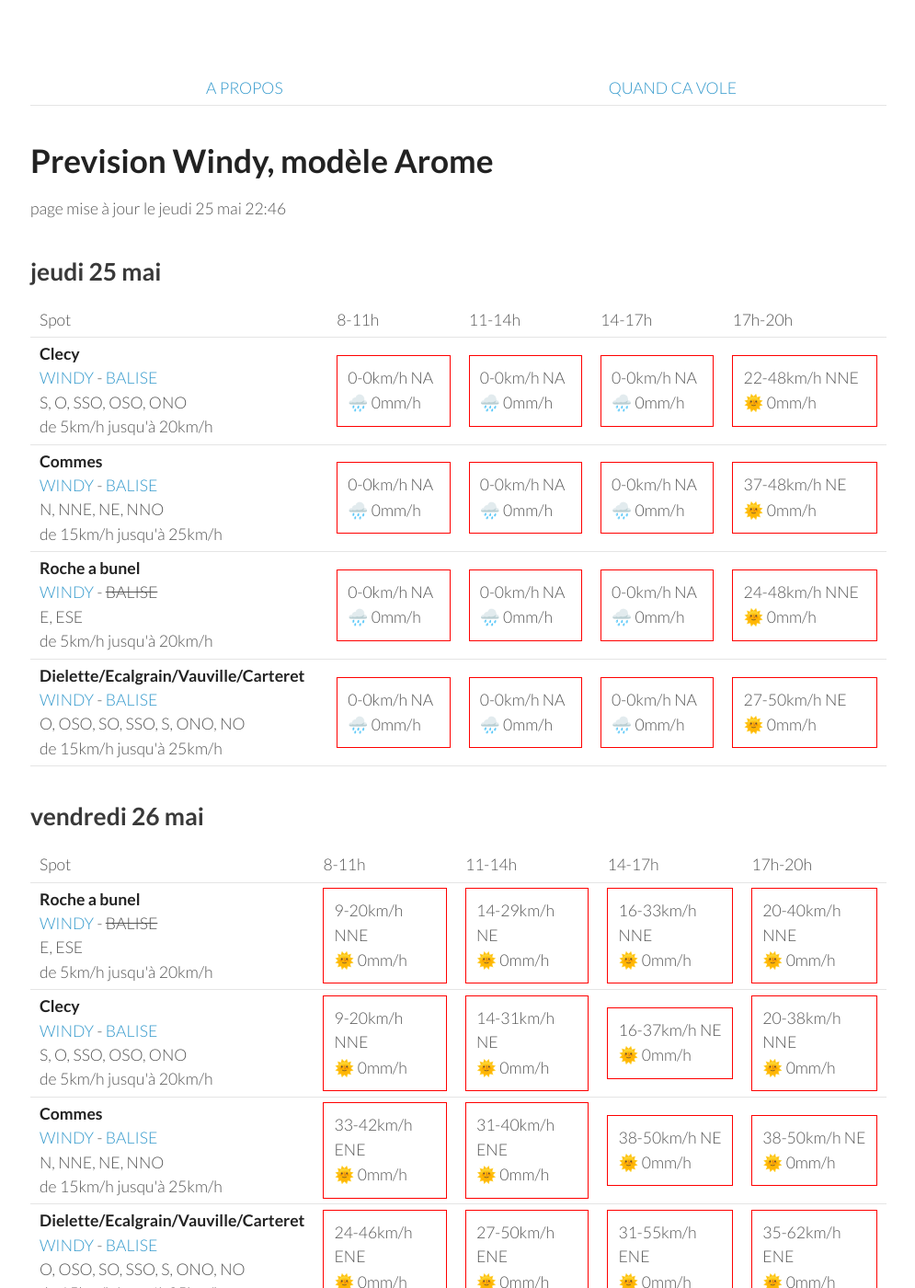
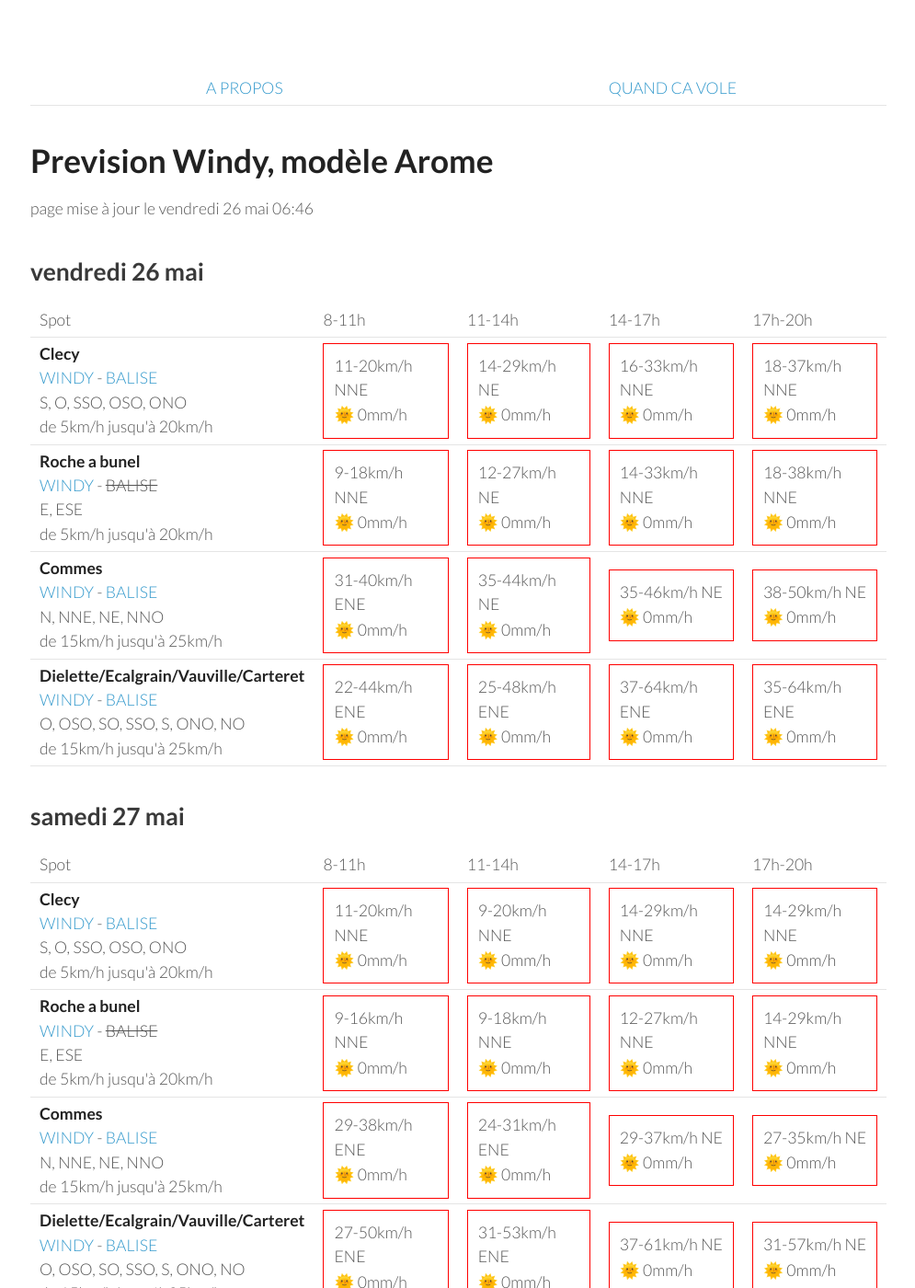
Before and after one commit to parapente-dans-le-nord/parapente-dans-le-nord.github.io, a Jekyll site: the page built from normandie.markdown, in a window 1280 px wide and 1400 px high. Shown: the whole window at 92% size, without its empty margins (25-1020 px from the left). Built offline with Jekyll 4.4.1, drawn with Linux system fonts in a browser that asks for light colours; some of the changed text lies outside the part shown.

Commit message:
update index.markdown

```diff
--- a/normandie.markdown
+++ b/normandie.markdown
@@ -7,9 +7,9 @@ title:  "Tous les spots"
 {: .links}
 
 # Prevision Windy, modèle Arome
-page mise à jour le jeudi 25 mai 22:46
+page mise à jour le vendredi 26 mai 06:46
 
-## jeudi 25 mai
+## vendredi 26 mai
 
 {::nomarkdown}
 <table>
@@ -24,81 +24,29 @@ page mise à jour le jeudi 25 mai 22:46
 <tr>
         <td><strong>Clecy</strong><br><a href="https://windy.com/48.929/-0.470?48.516,-0.470,8">WINDY</a> - <span class=""><a href="http://www.balisemeteo.com/balise.php?idBalise=122">BALISE</a> </span><br> <span class="vent-favorable">S, O, SSO, OSO, ONO</span><br><span class="force-vent">de 5km/h jusqu'à 20km/h</span> </td>
 
-            <td><div class="not-flyable"><p>0-0km/h NA</p><p>🌧️ 0mm/h</p></div></td>
-            <td><div class="not-flyable"><p>0-0km/h NA</p><p>🌧️ 0mm/h</p></div></td>
-            <td><div class="not-flyable"><p>0-0km/h NA</p><p>🌧️ 0mm/h</p></div></td>
-            <td><div class="not-flyable"><p>22-48km/h NNE</p><p>🌞 0mm/h</p></div></td>
+            <td><div class="not-flyable"><p>11-20km/h NNE</p><p>🌞 0mm/h</p></div></td>
+            <td><div class="not-flyable"><p>14-29km/h NE</p><p>🌞 0mm/h</p></div></td>
+            <td><div class="not-flyable"><p>16-33km/h NNE</p><p>🌞 0mm/h</p></div></td>
+            <td><div class="not-flyable"><p>18-37km/h NNE</p><p>🌞 0mm/h</p></div></td>
 
-    </tr>
-<tr>
-        <td><strong>Commes</strong><br><a href="https://windy.com/49.346/-0.726?48.936,-0.726,8">WINDY</a> - <span class=""><a href="http://www.balisemeteo.com/balise.php?idBalise=158">BALISE</a> </span><br> <span class="vent-favorable">N, NNE, NE, NNO</span><br><span class="force-vent">de 15km/h jusqu'à 25km/h</span> </td>
-
-            <td><div class="not-flyable"><p>0-0km/h NA</p><p>🌧️ 0mm/h</p></div></td>
-            <td><div class="not-flyable"><p>0-0km/h NA</p><p>🌧️ 0mm/h</p></div></td>
-            <td><div class="not-flyable"><p>0-0km/h NA</p><p>🌧️ 0mm/h</p></div></td>
-            <td><div class="not-flyable"><p>37-48km/h NE</p><p>🌞 0mm/h</p></div></td>
 
     </tr>
 <tr>
         <td><strong>Roche a bunel</strong><br><a href="https://windy.com/48.993/-0.499?48.580,-0.499,8">WINDY</a> - <span class="no-balise"> BALISE </span><br> <span class="vent-favorable">E, ESE</span><br><span class="force-vent">de 5km/h jusqu'à 20km/h</span> </td>
 
-            <td><div class="not-flyable"><p>0-0km/h NA</p><p>🌧️ 0mm/h</p></div></td>
-            <td><div class="not-flyable"><p>0-0km/h NA</p><p>🌧️ 0mm/h</p></div></td>
-            <td><div class="not-flyable"><p>0-0km/h NA</p><p>🌧️ 0mm/h</p></div></td>
-            <td><div class="not-flyable"><p>24-48km/h NNE</p><p>🌞 0mm/h</p></div></td>
-
-    </tr>
-<tr>
-        <td><strong>Dielette/Ecalgrain/Vauville/Carteret</strong><br><a href="https://windy.com/49.650/-1.856?49.243,-1.856,8">WINDY</a> - <span class=""><a href="http://www.balisemeteo.com/balise.php?idBalise=81">BALISE</a> </span><br> <span class="vent-favorable">O, OSO, SO, SSO, S, ONO, NO</span><br><span class="force-vent">de 15km/h jusqu'à 25km/h</span> </td>
-
-            <td><div class="not-flyable"><p>0-0km/h NA</p><p>🌧️ 0mm/h</p></div></td>
-            <td><div class="not-flyable"><p>0-0km/h NA</p><p>🌧️ 0mm/h</p></div></td>
-            <td><div class="not-flyable"><p>0-0km/h NA</p><p>🌧️ 0mm/h</p></div></td>
-            <td><div class="not-flyable"><p>27-50km/h NE</p><p>🌞 0mm/h</p></div></td>
-
-    </tr>
-
-</tbody>
-</table>
-{:/}
-## vendredi 26 mai
-
-{::nomarkdown}
-<table>
-  <tbody>
-    <tr>
-      <td>Spot</td>
-      <td>8-11h</td>
-      <td>11-14h</td>
-      <td>14-17h</td>
-      <td>17h-20h</td>
-    </tr>
-<tr>
-        <td><strong>Roche a bunel</strong><br><a href="https://windy.com/48.993/-0.499?48.580,-0.499,8">WINDY</a> - <span class="no-balise"> BALISE </span><br> <span class="vent-favorable">E, ESE</span><br><span class="force-vent">de 5km/h jusqu'à 20km/h</span> </td>
-
-            <td><div class="not-flyable"><p>9-20km/h NNE</p><p>🌞 0mm/h</p></div></td>
-            <td><div class="not-flyable"><p>14-29km/h NE</p><p>🌞 0mm/h</p></div></td>
-            <td><div class="not-flyable"><p>16-33km/h NNE</p><p>🌞 0mm/h</p></div></td>
-            <td><div class="not-flyable"><p>20-40km/h NNE</p><p>🌞 0mm/h</p></div></td>
-
-
-    </tr>
-<tr>
-        <td><strong>Clecy</strong><br><a href="https://windy.com/48.929/-0.470?48.516,-0.470,8">WINDY</a> - <span class=""><a href="http://www.balisemeteo.com/balise.php?idBalise=122">BALISE</a> </span><br> <span class="vent-favorable">S, O, SSO, OSO, ONO</span><br><span class="force-vent">de 5km/h jusqu'à 20km/h</span> </td>
-
-            <td><div class="not-flyable"><p>9-20km/h NNE</p><p>🌞 0mm/h</p></div></td>
-            <td><div class="not-flyable"><p>14-31km/h NE</p><p>🌞 0mm/h</p></div></td>
-            <td><div class="not-flyable"><p>16-37km/h NE</p><p>🌞 0mm/h</p></div></td>
-            <td><div class="not-flyable"><p>20-38km/h NNE</p><p>🌞 0mm/h</p></div></td>
+            <td><div class="not-flyable"><p>9-18km/h NNE</p><p>🌞 0mm/h</p></div></td>
+            <td><div class="not-flyable"><p>12-27km/h NE</p><p>🌞 0mm/h</p></div></td>
+            <td><div class="not-flyable"><p>14-33km/h NNE</p><p>🌞 0mm/h</p></div></td>
+            <td><div class="not-flyable"><p>18-38km/h NNE</p><p>🌞 0mm/h</p></div></td>
 
 
     </tr>
 <tr>
         <td><strong>Commes</strong><br><a href="https://windy.com/49.346/-0.726?48.936,-0.726,8">WINDY</a> - <span class=""><a href="http://www.balisemeteo.com/balise.php?idBalise=158">BALISE</a> </span><br> <span class="vent-favorable">N, NNE, NE, NNO</span><br><span class="force-vent">de 15km/h jusqu'à 25km/h</span> </td>
 
-            <td><div class="not-flyable"><p>33-42km/h ENE</p><p>🌞 0mm/h</p></div></td>
             <td><div class="not-flyable"><p>31-40km/h ENE</p><p>🌞 0mm/h</p></div></td>
-            <td><div class="not-flyable"><p>38-50km/h NE</p><p>🌞 0mm/h</p></div></td>
+            <td><div class="not-flyable"><p>35-44km/h NE</p><p>🌞 0mm/h</p></div></td>
+            <td><div class="not-flyable"><p>35-46km/h NE</p><p>🌞 0mm/h</p></div></td>
             <td><div class="not-flyable"><p>38-50km/h NE</p><p>🌞 0mm/h</p></div></td>
 
 
@@ -106,10 +54,10 @@ page mise à jour le jeudi 25 mai 22:46
 <tr>
         <td><strong>Dielette/Ecalgrain/Vauville/Carteret</strong><br><a href="https://windy.com/49.650/-1.856?49.243,-1.856,8">WINDY</a> - <span class=""><a href="http://www.balisemeteo.com/balise.php?idBalise=81">BALISE</a> </span><br> <span class="vent-favorable">O, OSO, SO, SSO, S, ONO, NO</span><br><span class="force-vent">de 15km/h jusqu'à 25km/h</span> </td>
 
-            <td><div class="not-flyable"><p>24-46km/h ENE</p><p>🌞 0mm/h</p></div></td>
-            <td><div class="not-flyable"><p>27-50km/h ENE</p><p>🌞 0mm/h</p></div></td>
-            <td><div class="not-flyable"><p>31-55km/h ENE</p><p>🌞 0mm/h</p></div></td>
-            <td><div class="not-flyable"><p>35-62km/h ENE</p><p>🌞 0mm/h</p></div></td>
+            <td><div class="not-flyable"><p>22-44km/h ENE</p><p>🌞 0mm/h</p></div></td>
+            <td><div class="not-flyable"><p>25-48km/h ENE</p><p>🌞 0mm/h</p></div></td>
+            <td><div class="not-flyable"><p>37-64km/h ENE</p><p>🌞 0mm/h</p></div></td>
+            <td><div class="not-flyable"><p>35-64km/h ENE</p><p>🌞 0mm/h</p></div></td>
 
 
     </tr>
@@ -130,42 +78,42 @@ page mise à jour le jeudi 25 mai 22:46
       <td>17h-20h</td>
     </tr>
 <tr>
-        <td><strong>Commes</strong><br><a href="https://windy.com/49.346/-0.726?48.936,-0.726,8">WINDY</a> - <span class=""><a href="http://www.balisemeteo.com/balise.php?idBalise=158">BALISE</a> </span><br> <span class="vent-favorable">N, NNE, NE, NNO</span><br><span class="force-vent">de 15km/h jusqu'à 25km/h</span> </td>
-
-            <td><div class="not-flyable"><p>27-35km/h ENE</p><p>🌞 0mm/h</p></div></td>
-            <td><div class="not-flyable"><p>20-33km/h NE</p><p>🌞 0mm/h</p></div></td>
-            <td><div class="not-flyable"><p>20-35km/h NE</p><p>🌞 0mm/h</p></div></td>
-            <td><div class="not-flyable"><p>24-38km/h NE</p><p>🌞 0mm/h</p></div></td>
-
-
-    </tr>
-<tr>
         <td><strong>Clecy</strong><br><a href="https://windy.com/48.929/-0.470?48.516,-0.470,8">WINDY</a> - <span class=""><a href="http://www.balisemeteo.com/balise.php?idBalise=122">BALISE</a> </span><br> <span class="vent-favorable">S, O, SSO, OSO, ONO</span><br><span class="force-vent">de 5km/h jusqu'à 20km/h</span> </td>
 
-            <td><div class="not-flyable"><p>9-18km/h NNE</p><p>🌞 0mm/h</p></div></td>
-            <td><div class="not-flyable"><p>11-27km/h NE</p><p>🌞 0mm/h</p></div></td>
-            <td><div class="not-flyable"><p>12-31km/h NE</p><p>🌞 0mm/h</p></div></td>
-            <td><div class="not-flyable"><p>14-35km/h NNE</p><p>🌞 0mm/h</p></div></td>
+            <td><div class="not-flyable"><p>11-20km/h NNE</p><p>🌞 0mm/h</p></div></td>
+            <td><div class="not-flyable"><p>9-20km/h NNE</p><p>🌞 0mm/h</p></div></td>
+            <td><div class="not-flyable"><p>14-29km/h NNE</p><p>🌞 0mm/h</p></div></td>
+            <td><div class="not-flyable"><p>14-29km/h NNE</p><p>🌞 0mm/h</p></div></td>
 
 
     </tr>
 <tr>
         <td><strong>Roche a bunel</strong><br><a href="https://windy.com/48.993/-0.499?48.580,-0.499,8">WINDY</a> - <span class="no-balise"> BALISE </span><br> <span class="vent-favorable">E, ESE</span><br><span class="force-vent">de 5km/h jusqu'à 20km/h</span> </td>
 
-            <td><div class="not-flyable"><p>7-16km/h NNE</p><p>🌞 0mm/h</p></div></td>
-            <td><div class="not-flyable"><p>11-27km/h NE</p><p>🌞 0mm/h</p></div></td>
-            <td><div class="not-flyable"><p>12-31km/h NE</p><p>🌞 0mm/h</p></div></td>
-            <td><div class="not-flyable"><p>16-35km/h NNE</p><p>🌞 0mm/h</p></div></td>
+            <td><div class="not-flyable"><p>9-16km/h NNE</p><p>🌞 0mm/h</p></div></td>
+            <td><div class="not-flyable"><p>9-18km/h NNE</p><p>🌞 0mm/h</p></div></td>
+            <td><div class="not-flyable"><p>12-27km/h NNE</p><p>🌞 0mm/h</p></div></td>
+            <td><div class="not-flyable"><p>14-29km/h NNE</p><p>🌞 0mm/h</p></div></td>
+
+
+    </tr>
+<tr>
+        <td><strong>Commes</strong><br><a href="https://windy.com/49.346/-0.726?48.936,-0.726,8">WINDY</a> - <span class=""><a href="http://www.balisemeteo.com/balise.php?idBalise=158">BALISE</a> </span><br> <span class="vent-favorable">N, NNE, NE, NNO</span><br><span class="force-vent">de 15km/h jusqu'à 25km/h</span> </td>
+
+            <td><div class="not-flyable"><p>29-38km/h ENE</p><p>🌞 0mm/h</p></div></td>
+            <td><div class="not-flyable"><p>24-31km/h ENE</p><p>🌞 0mm/h</p></div></td>
+            <td><div class="not-flyable"><p>29-37km/h NE</p><p>🌞 0mm/h</p></div></td>
+            <td><div class="not-flyable"><p>27-35km/h NE</p><p>🌞 0mm/h</p></div></td>
 
 
     </tr>
 <tr>
         <td><strong>Dielette/Ecalgrain/Vauville/Carteret</strong><br><a href="https://windy.com/49.650/-1.856?49.243,-1.856,8">WINDY</a> - <span class=""><a href="http://www.balisemeteo.com/balise.php?idBalise=81">BALISE</a> </span><br> <span class="vent-favorable">O, OSO, SO, SSO, S, ONO, NO</span><br><span class="force-vent">de 15km/h jusqu'à 25km/h</span> </td>
 
-            <td><div class="not-flyable"><p>25-48km/h ENE</p><p>🌞 0mm/h</p></div></td>
-            <td><div class="not-flyable"><p>27-38km/h ENE</p><p>🌞 0mm/h</p></div></td>
-            <td><div class="not-flyable"><p>25-38km/h ENE</p><p>🌞 0mm/h</p></div></td>
-            <td><div class="not-flyable"><p>27-38km/h ENE</p><p>🌞 0mm/h</p></div></td>
+            <td><div class="not-flyable"><p>27-50km/h ENE</p><p>🌞 0mm/h</p></div></td>
+            <td><div class="not-flyable"><p>31-53km/h ENE</p><p>🌞 0mm/h</p></div></td>
+            <td><div class="not-flyable"><p>37-61km/h NE</p><p>🌞 0mm/h</p></div></td>
+            <td><div class="not-flyable"><p>31-57km/h NE</p><p>🌞 0mm/h</p></div></td>
 
 
     </tr>
@@ -189,28 +137,18 @@ page mise à jour le jeudi 25 mai 22:46
         <td><strong>Commes</strong><br><a href="https://windy.com/49.346/-0.726?48.936,-0.726,8">WINDY</a> - <span class=""><a href="http://www.balisemeteo.com/balise.php?idBalise=158">BALISE</a> </span><br> <span class="vent-favorable">N, NNE, NE, NNO</span><br><span class="force-vent">de 15km/h jusqu'à 25km/h</span> </td>
 
             <td><div class="flyable"><p>16-24km/h NE</p><p>🌞 0mm/h</p></div></td>
-            <td><div class="not-flyable"><p>18-29km/h NE</p><p>🌞 0mm/h</p></div></td>
-            <td><div class="not-flyable"><p>22-37km/h NNE</p><p>🌞 0mm/h</p></div></td>
-            <td><div class="not-flyable"><p>25-42km/h NNE</p><p>🌞 0mm/h</p></div></td>
-
-
-    </tr>
-<tr>
-        <td><strong>Dielette/Ecalgrain/Vauville/Carteret</strong><br><a href="https://windy.com/49.650/-1.856?49.243,-1.856,8">WINDY</a> - <span class=""><a href="http://www.balisemeteo.com/balise.php?idBalise=81">BALISE</a> </span><br> <span class="vent-favorable">O, OSO, SO, SSO, S, ONO, NO</span><br><span class="force-vent">de 15km/h jusqu'à 25km/h</span> </td>
-
-            <td><div class="not-flyable"><p>18-25km/h NE</p><p>🌞 0mm/h</p></div></td>
-            <td><div class="not-flyable"><p>20-31km/h NE</p><p>🌞 0mm/h</p></div></td>
-            <td><div class="not-flyable"><p>24-35km/h NE</p><p>🌞 0mm/h</p></div></td>
-            <td><div class="not-flyable"><p>25-37km/h NE</p><p>🌞 0mm/h</p></div></td>
+            <td><div class="not-flyable"><p>16-29km/h NE</p><p>🌞 0mm/h</p></div></td>
+            <td><div class="not-flyable"><p>24-38km/h NE</p><p>🌞 0mm/h</p></div></td>
+            <td><div class="not-flyable"><p>27-44km/h NE</p><p>🌞 0mm/h</p></div></td>
 
 
     </tr>
 <tr>
         <td><strong>Clecy</strong><br><a href="https://windy.com/48.929/-0.470?48.516,-0.470,8">WINDY</a> - <span class=""><a href="http://www.balisemeteo.com/balise.php?idBalise=122">BALISE</a> </span><br> <span class="vent-favorable">S, O, SSO, OSO, ONO</span><br><span class="force-vent">de 5km/h jusqu'à 20km/h</span> </td>
 
-            <td><div class="not-flyable"><p>7-20km/h NNE</p><p>🌞 0mm/h</p></div></td>
-            <td><div class="not-flyable"><p>12-31km/h NNE</p><p>🌞 0mm/h</p></div></td>
-            <td><div class="not-flyable"><p>16-37km/h NE</p><p>🌞 0mm/h</p></div></td>
+            <td><div class="not-flyable"><p>7-16km/h NNE</p><p>🌞 0mm/h</p></div></td>
+            <td><div class="not-flyable"><p>11-27km/h NNE</p><p>🌞 0mm/h</p></div></td>
+            <td><div class="not-flyable"><p>14-35km/h NE</p><p>🌞 0mm/h</p></div></td>
             <td><div class="not-flyable"><p>20-42km/h NNE</p><p>🌞 0mm/h</p></div></td>
 
 
@@ -218,10 +156,20 @@ page mise à jour le jeudi 25 mai 22:46
 <tr>
         <td><strong>Roche a bunel</strong><br><a href="https://windy.com/48.993/-0.499?48.580,-0.499,8">WINDY</a> - <span class="no-balise"> BALISE </span><br> <span class="vent-favorable">E, ESE</span><br><span class="force-vent">de 5km/h jusqu'à 20km/h</span> </td>
 
-            <td><div class="not-flyable"><p>7-18km/h NNE</p><p>🌞 0mm/h</p></div></td>
-            <td><div class="not-flyable"><p>12-29km/h NNE</p><p>🌞 0mm/h</p></div></td>
-            <td><div class="not-flyable"><p>16-35km/h NNE</p><p>🌞 0mm/h</p></div></td>
-            <td><div class="not-flyable"><p>18-40km/h NNE</p><p>🌞 0mm/h</p></div></td>
+            <td><div class="not-flyable"><p>7-16km/h NNE</p><p>🌞 0mm/h</p></div></td>
+            <td><div class="not-flyable"><p>11-27km/h NNE</p><p>🌞 0mm/h</p></div></td>
+            <td><div class="not-flyable"><p>16-35km/h NE</p><p>🌞 0mm/h</p></div></td>
+            <td><div class="not-flyable"><p>22-46km/h NNE</p><p>🌞 0mm/h</p></div></td>
+
+
+    </tr>
+<tr>
+        <td><strong>Dielette/Ecalgrain/Vauville/Carteret</strong><br><a href="https://windy.com/49.650/-1.856?49.243,-1.856,8">WINDY</a> - <span class=""><a href="http://www.balisemeteo.com/balise.php?idBalise=81">BALISE</a> </span><br> <span class="vent-favorable">O, OSO, SO, SSO, S, ONO, NO</span><br><span class="force-vent">de 15km/h jusqu'à 25km/h</span> </td>
+
+            <td><div class="not-flyable"><p>18-27km/h NE</p><p>🌞 0mm/h</p></div></td>
+            <td><div class="not-flyable"><p>22-33km/h NE</p><p>🌞 0mm/h</p></div></td>
+            <td><div class="not-flyable"><p>25-38km/h NE</p><p>🌞 0mm/h</p></div></td>
+            <td><div class="not-flyable"><p>27-40km/h NE</p><p>🌞 0mm/h</p></div></td>
 
 
     </tr>
@@ -244,18 +192,18 @@ page mise à jour le jeudi 25 mai 22:46
 <tr>
         <td><strong>Clecy</strong><br><a href="https://windy.com/48.929/-0.470?48.516,-0.470,8">WINDY</a> - <span class=""><a href="http://www.balisemeteo.com/balise.php?idBalise=122">BALISE</a> </span><br> <span class="vent-favorable">S, O, SSO, OSO, ONO</span><br><span class="force-vent">de 5km/h jusqu'à 20km/h</span> </td>
 
-            <td><div class="not-flyable"><p>18-35km/h NE</p><p>🌞 0mm/h</p></div></td>
-            <td><div class="not-flyable"><p>16-42km/h NE</p><p>🌞 0mm/h</p></div></td>
-            <td><div class="not-flyable"><p>22-46km/h NE</p><p>🌞 0mm/h</p></div></td>
-            <td><div class="not-flyable"><p>24-50km/h NNE</p><p>🌞 0mm/h</p></div></td>
+            <td><div class="not-flyable"><p>20-38km/h NE</p><p>🌞 0mm/h</p></div></td>
+            <td><div class="not-flyable"><p>20-42km/h NE</p><p>🌞 0mm/h</p></div></td>
+            <td><div class="not-flyable"><p>20-46km/h NE</p><p>🌞 0mm/h</p></div></td>
+            <td><div class="not-flyable"><p>20-46km/h NNE</p><p>🌞 0mm/h</p></div></td>
 
 
     </tr>
 <tr>
         <td><strong>Commes</strong><br><a href="https://windy.com/49.346/-0.726?48.936,-0.726,8">WINDY</a> - <span class=""><a href="http://www.balisemeteo.com/balise.php?idBalise=158">BALISE</a> </span><br> <span class="vent-favorable">N, NNE, NE, NNO</span><br><span class="force-vent">de 15km/h jusqu'à 25km/h</span> </td>
 
-            <td><div class="not-flyable"><p>33-51km/h ENE</p><p>🌞 0mm/h</p></div></td>
-            <td><div class="not-flyable"><p>33-53km/h NE</p><p>🌞 0mm/h</p></div></td>
+            <td><div class="not-flyable"><p>35-55km/h NE</p><p>🌞 0mm/h</p></div></td>
+            <td><div class="not-flyable"><p>35-55km/h NE</p><p>🌞 0mm/h</p></div></td>
             <td><div class="not-flyable"><p>37-59km/h NE</p><p>🌞 0mm/h</p></div></td>
             <td><div class="not-flyable"><p>35-59km/h NE</p><p>🌞 0mm/h</p></div></td>
 
@@ -264,7 +212,7 @@ page mise à jour le jeudi 25 mai 22:46
 <tr>
         <td><strong>Roche a bunel</strong><br><a href="https://windy.com/48.993/-0.499?48.580,-0.499,8">WINDY</a> - <span class="no-balise"> BALISE </span><br> <span class="vent-favorable">E, ESE</span><br><span class="force-vent">de 5km/h jusqu'à 20km/h</span> </td>
 
-            <td><div class="not-flyable"><p>18-37km/h NE</p><p>🌞 0mm/h</p></div></td>
+            <td><div class="not-flyable"><p>20-40km/h NE</p><p>🌞 0mm/h</p></div></td>
             <td><div class="not-flyable"><p>20-42km/h NE</p><p>🌞 0mm/h</p></div></td>
             <td><div class="not-flyable"><p>20-46km/h NE</p><p>🌞 0mm/h</p></div></td>
             <td><div class="not-flyable"><p>22-48km/h NNE</p><p>🌞 0mm/h</p></div></td>
@@ -274,8 +222,8 @@ page mise à jour le jeudi 25 mai 22:46
 <tr>
         <td><strong>Dielette/Ecalgrain/Vauville/Carteret</strong><br><a href="https://windy.com/49.650/-1.856?49.243,-1.856,8">WINDY</a> - <span class=""><a href="http://www.balisemeteo.com/balise.php?idBalise=81">BALISE</a> </span><br> <span class="vent-favorable">O, OSO, SO, SSO, S, ONO, NO</span><br><span class="force-vent">de 15km/h jusqu'à 25km/h</span> </td>
 
-            <td><div class="not-flyable"><p>37-55km/h ENE</p><p>🌞 0mm/h</p></div></td>
-            <td><div class="not-flyable"><p>38-57km/h ENE</p><p>🌞 0mm/h</p></div></td>
+            <td><div class="not-flyable"><p>38-55km/h ENE</p><p>🌞 0mm/h</p></div></td>
+            <td><div class="not-flyable"><p>38-59km/h ENE</p><p>🌞 0mm/h</p></div></td>
             <td><div class="not-flyable"><p>42-61km/h ENE</p><p>🌞 0mm/h</p></div></td>
             <td><div class="not-flyable"><p>40-61km/h ENE</p><p>🌞 0mm/h</p></div></td>
 
@@ -300,10 +248,10 @@ page mise à jour le jeudi 25 mai 22:46
 <tr>
         <td><strong>Clecy</strong><br><a href="https://windy.com/48.929/-0.470?48.516,-0.470,8">WINDY</a> - <span class=""><a href="http://www.balisemeteo.com/balise.php?idBalise=122">BALISE</a> </span><br> <span class="vent-favorable">S, O, SSO, OSO, ONO</span><br><span class="force-vent">de 5km/h jusqu'à 20km/h</span> </td>
 
-            <td><div class="not-flyable"><p>14-31km/h NE</p><p>🌞 0mm/h</p></div></td>
+            <td><div class="not-flyable"><p>14-29km/h NNE</p><p>🌞 0mm/h</p></div></td>
             <td><div class="not-flyable"><p>16-37km/h NE</p><p>🌞 0mm/h</p></div></td>
             <td><div class="not-flyable"><p>18-42km/h NE</p><p>🌞 0mm/h</p></div></td>
-            <td><div class="not-flyable"><p>22-46km/h NNE</p><p>🌞 0mm/h</p></div></td>
+            <td><div class="not-flyable"><p>20-46km/h NNE</p><p>🌞 0mm/h</p></div></td>
 
 
     </tr>
```
